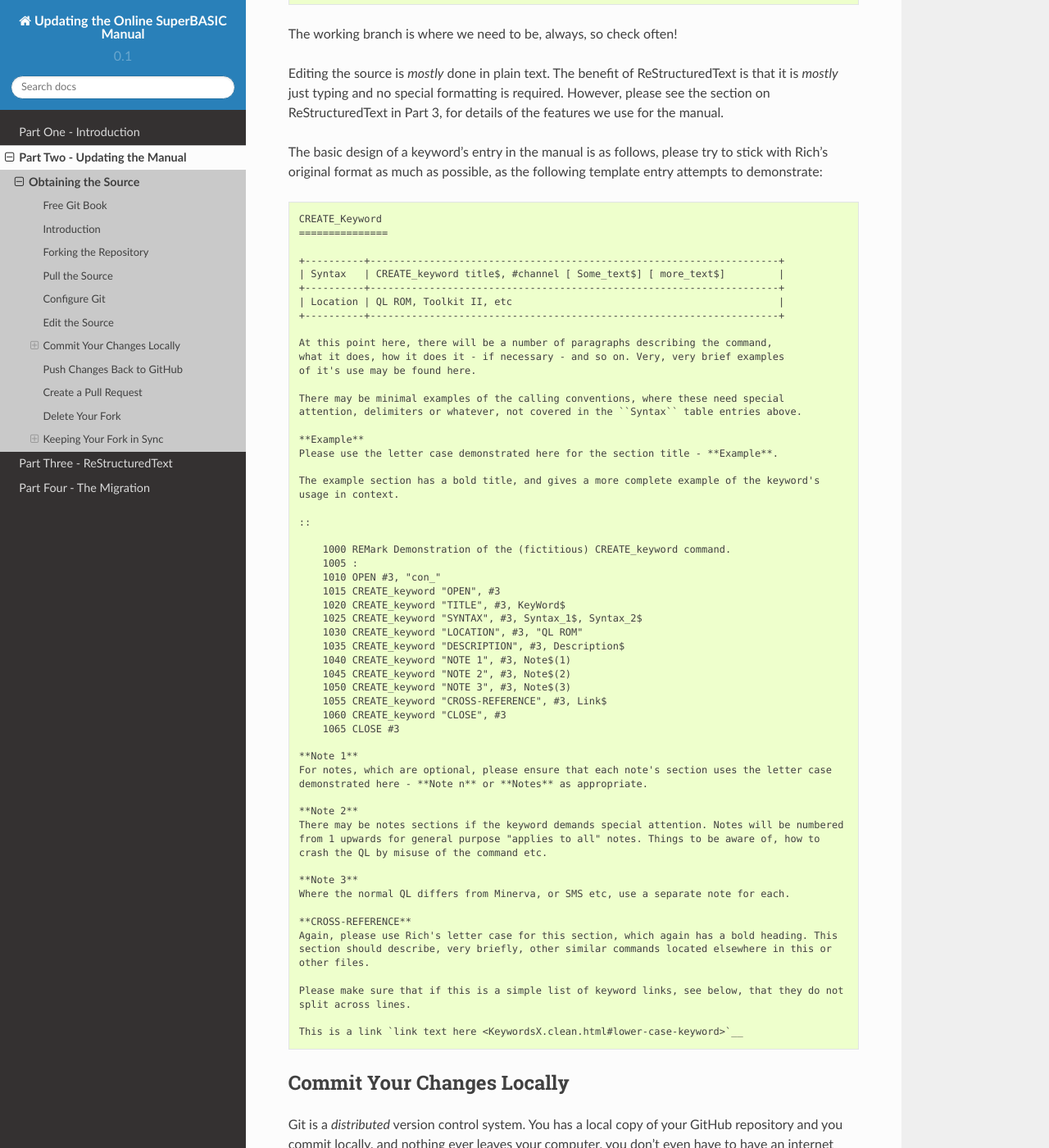
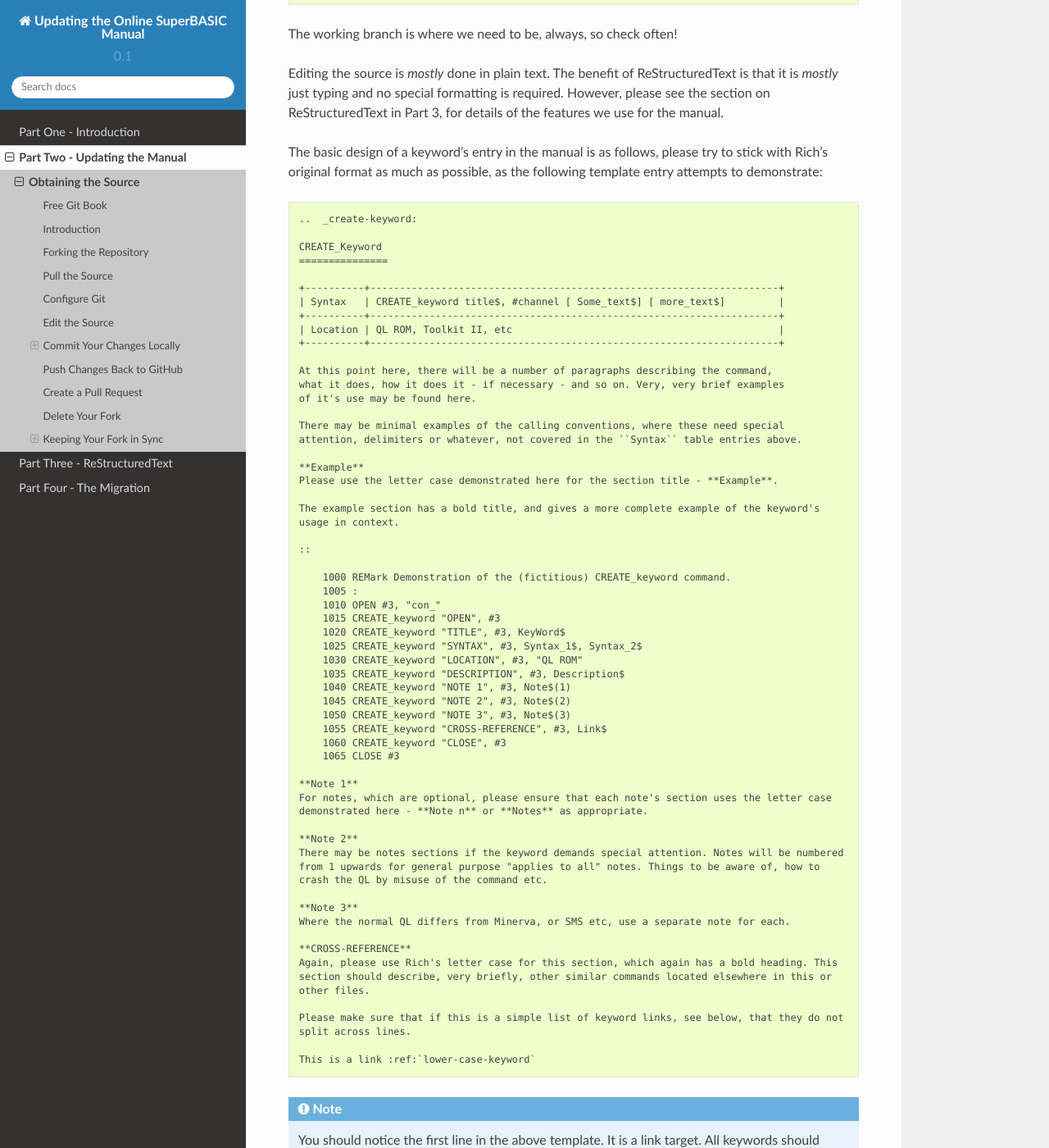
Before and after one commit to SinclairQL/UpdatingSuperBASICManual, a Sphinx documentation site: the page built from source/p2_download.rst, in a window 1280 px wide and 1400 px high, scrolled down 4943 px. Shown: the whole window at 82% size. Built offline with Sphinx 7.4.7 and the Read the Docs theme 2.0.0, drawn with Linux system fonts in a browser that asks for light colours; some of the changed lines change nothing that is shown; some of the changed text lies outside the part shown.

Commit message:
Added details of how not to duplicate link targets in the source files.

```diff
--- a/source/p2_download.rst
+++ b/source/p2_download.rst
@@ -160,6 +160,8 @@
 
 The basic design of a keyword's entry in the manual is as follows, please try to stick with Rich's original format as much as possible, as the following template entry attempts to demonstrate::
 
+    ..  _create-keyword:
+
     CREATE_Keyword
     ===============
 
@@ -219,7 +221,41 @@
     Please make sure that if this is a simple list of keyword links, see below, that they do not
     split across lines.
 
-    This is a link `link text here <KeywordsX.clean.html#lower-case-keyword>`__
+    This is a link :ref:`lower-case-keyword`
+
+.. note::
+
+   You should notice the first line in the above template. It is a link target. All keywords should have a link target set up just before the section header for that keyword.
+
+   Link targets are simply the keyword converted to lower case, with underscores replaces by a single hyphen, and spaces replaced with two hyphens. Percent and dollar characters are replaced by '-pct' and '-dlr' respectively.
+
+   The following examples should help make things clear:
+
+   - **DIM** - ``..  _dim:`` - no special needs here!
+   - **WHEN ERRor** - ``..  _when--error:`` - space replaced by '--', a double hyphen.
+   - **PRINT_USING** - ``..  _print-using:`` - underscore replaced by '-', a single hyphen.
+   - **DEV_NAME$** - ``..  _dev-name-dlr:`` - Underscore replaced. Dollar replaced by '-dlr'.
+   - **CHAN_B%** - ``..  _chan-b-pct:`` - underscore replaces. Percent replaced by '-pct'.
+
+.. warning::
+
+   If you add a new keyword, and it has *exactly* the same name as another keyword in a different toolkit, then *do not* add a duplicate link target for the new keyword, leave the existing one alone and simply add your new keyword after the existing one with the same name, without adding a link target.
+
+   Duplicate target names are not allowed and changing the existing one, perhaps to give a numeric suffix, will invalidate all links pointing at it.
+
+   It is perhaps better to have all links point at the first one and the viewer can scroll down to see the others. The source should resemble the following::
+
+        .. _search:
+
+        SEARCH
+        ======
+
+        This keyword was here first and has the original link target defined above. Yada yada yada.
+
+        SEARCH
+        ======
+
+        Different toolkit, same keyword. There is no link target here. Yada yada yada.
 
 
 Commit Your Changes Locally
```
